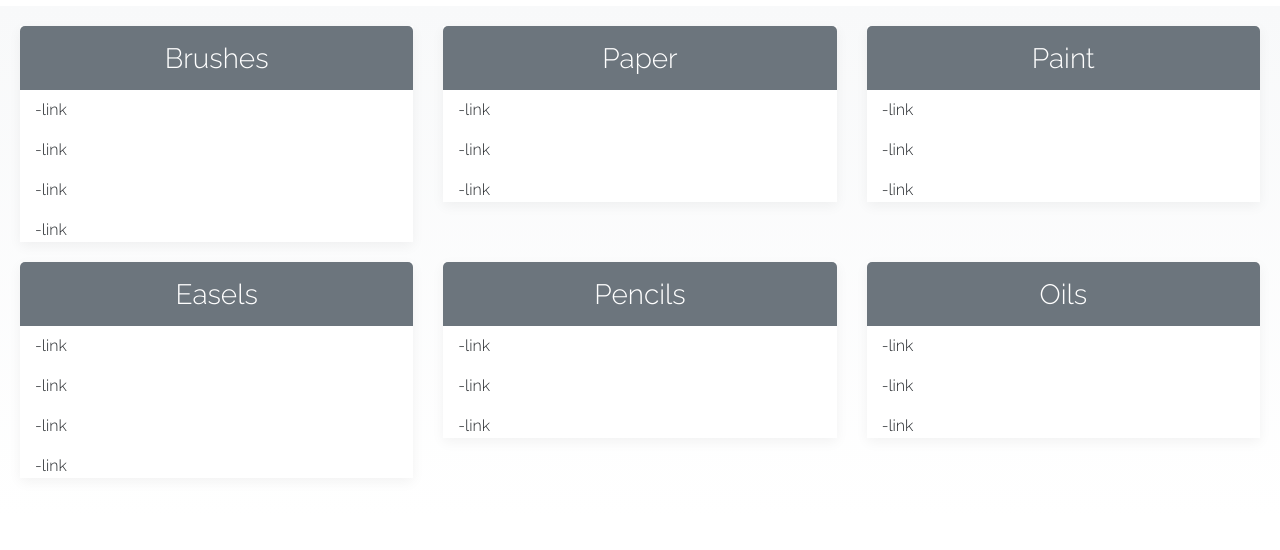
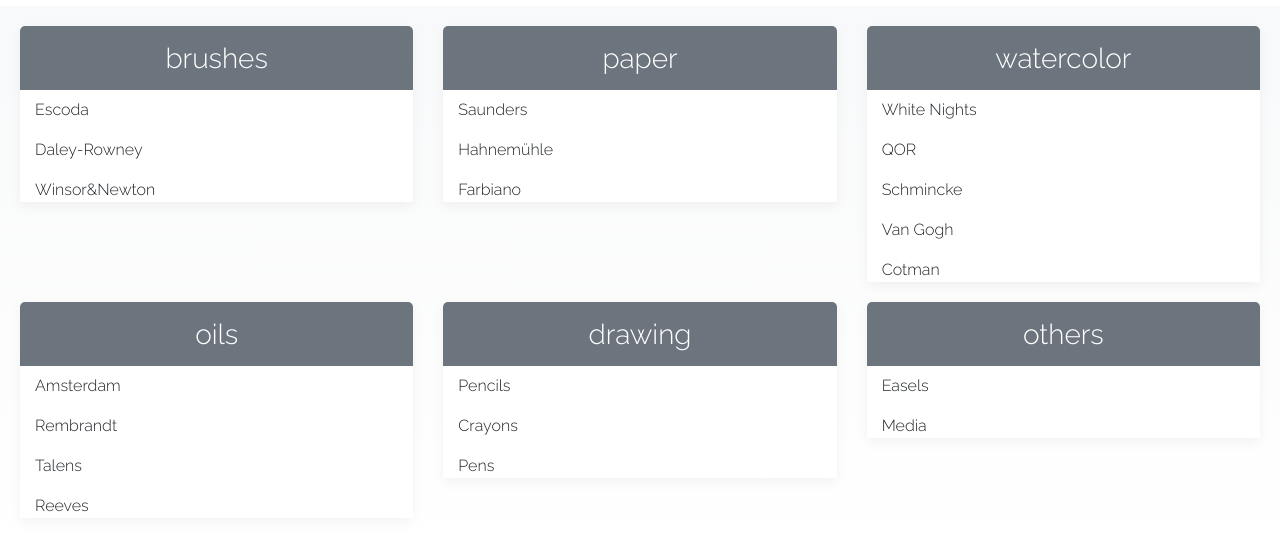
Before and after one commit to kegriz/artshop, a website built with webpack: page src/index.html in a window 1280 px wide. Shown: the part 52-602 px from the top of the page. Built offline with nearby package versions, Linux system fonts and the light colour scheme.

Commit message:
data added from json object

```diff
--- a/src/index.html
+++ b/src/index.html
@@ -28,79 +28,9 @@
 
 
   <div class="categories container-fluid">
-
-      <div class="row ">
-
-        <div class="col-md-4">
-          <div class="category box-shadow">
-            <h3 class="category__title">Brushes</h3>
-            <div class="category__content container-fluid">
-              <p>-link</p>
-              <p>-link</p>
-              <p>-link</p>
-              <p>-link</p>
-            </div>
-          </div>
-        </div>
-
-        <div class="col-md-4">
-          <div class="category box-shadow">
-            <h3 class="category__title">Paper</h3>
-            <div class="category__content container-fluid">
-              <p>-link</p>
-              <p>-link</p>
-              <p>-link</p>
-            </div>
-          </div>
-        </div>
-
-        <div class="col-md-4">
-          <div class="category box-shadow">
-            <h3 class="category__title">Paint</h3>
-            <div class="category__content container-fluid">
-              <p>-link</p>
-              <p>-link</p>
-              <p>-link</p>
-            </div>
-          </div>
-        </div>
-
-        <div class="col-md-4">
-          <div class="category box-shadow">
-            <h3 class="category__title">Easels</h3>
-            <div class="category__content container-fluid">
-              <p>-link</p>
-              <p>-link</p>
-              <p>-link</p>
-              <p>-link</p>
-            </div>
-          </div>
-        </div>
-
-        <div class="col-md-4">
-          <div class="category box-shadow">
-            <h3 class="category__title">Pencils</h3>
-            <div class="category__content container-fluid">
-              <p>-link</p>
-              <p>-link</p>
-              <p>-link</p>
-            </div>
-          </div>
-        </div>
-
-        <div class="col-md-4">
-          <div class="category box-shadow">
-            <h3 class="category__title">Oils</h3>
-            <div class="category__content container-fluid">
-              <p>-link</p>
-              <p>-link</p>
-              <p>-link</p>
-            </div>
-          </div>
-        </div>
-
+      <div class="row">
+          <!-- data content -->
       </div>
-
   </div>
 
 </body>
--- /dev/null
+++ b/src/js/data.js
@@ -0,0 +1,10 @@
+const categories = {
+  "brushes": ["Escoda", "Daley-Rowney", "Winsor&Newton"],
+  "paper": ["Saunders", "Hahnemühle", "Farbiano"],
+  "watercolor": ["White Nights", "QOR", "Schmincke", "Van Gogh", "Cotman"],
+  "oils": ["Amsterdam", "Rembrandt", "Talens", "Reeves"],
+  "drawing": ["Pencils", "Crayons", "Pens"],
+  "others": ["Easels", "Media"]
+}
+
+export const data = categories;
--- a/src/main.js
+++ b/src/main.js
@@ -1,9 +1,20 @@
 import './style/main.scss';
 import $ from 'jquery';
 import 'bootstrap';
+import { data } from './js/data.js';
 
 $( () => {
 
-  console.log($('.category'))
+    for (var i in data) {
+        var links = "";
+        for (var n in data[i]) {
+            links += "<p>"+data[i][n]+"</p>";
+        }
+
+        var element = '<div class="col-md-4"><div class="category box-shadow"><h3 class="category__title">'
+        +i+'</h3><div class="category__content container-fluid">'+links+'</div></div></div>';
+
+        $(".categories").children().append(element);
+    }
 
 });
```
